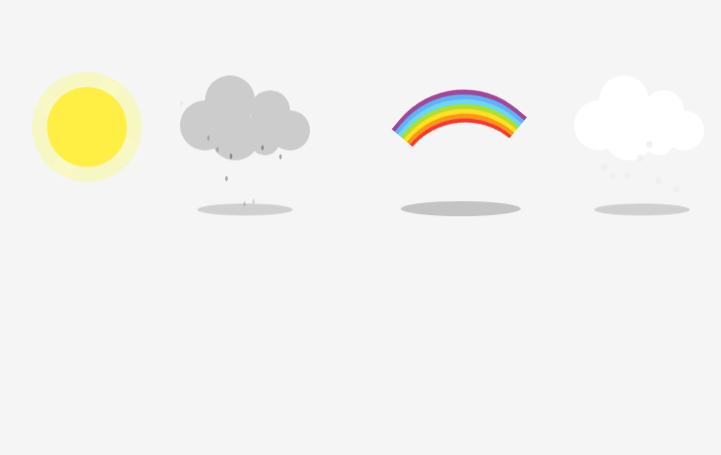
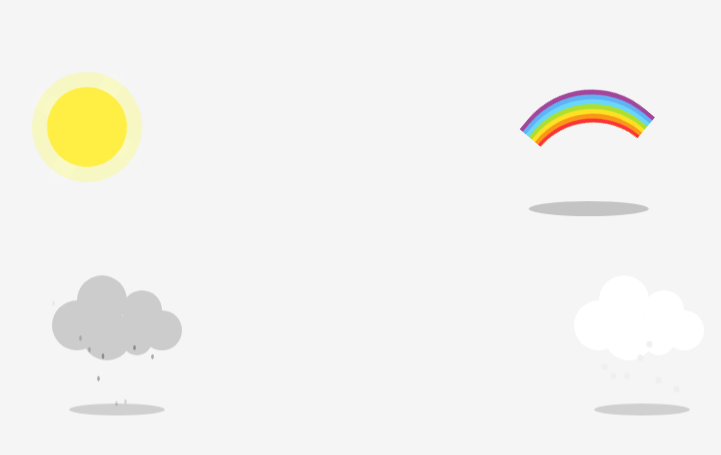
Before and after one commit to prosnail/Weather, a plain HTML site: page index.html in a window 1280 px wide. Shown: the part 63-518 px from the top of the page, without its empty margins (272-993 px from the left). Drawn offline with Linux system fonts and the light colour scheme.

Commit message:
Update style.css

```diff
--- a/css/style.css
+++ b/css/style.css
@@ -63,8 +63,8 @@
 	width: 50px;
 	margin-left: -60px;
 	position: absolute;
-	left: 40%;
-	top: 170px;
+	left: 30%;
+	top: 370px;
 }
 .rainy:after {
 	-webkit-animation: rainy_shadow 5s ease-in-out infinite 1s;
@@ -306,7 +306,7 @@
 	width: 70px;
 	margin-left: -40px;
 	position: absolute;
-	right: 40%;
+	right: 30%;
 	top: 171px;
   	-webkit-transform: rotate(40deg);
   	    -ms-transform: rotate(40deg);
@@ -362,7 +362,7 @@
 	margin-left: -60px;
 	position: absolute;
 	right: 30%;
-	top: 170px;
+	top: 370px;
 }
 .snowy:after {
 	-webkit-animation: snowy_shadow 5s ease-in-out infinite 1s;
```
